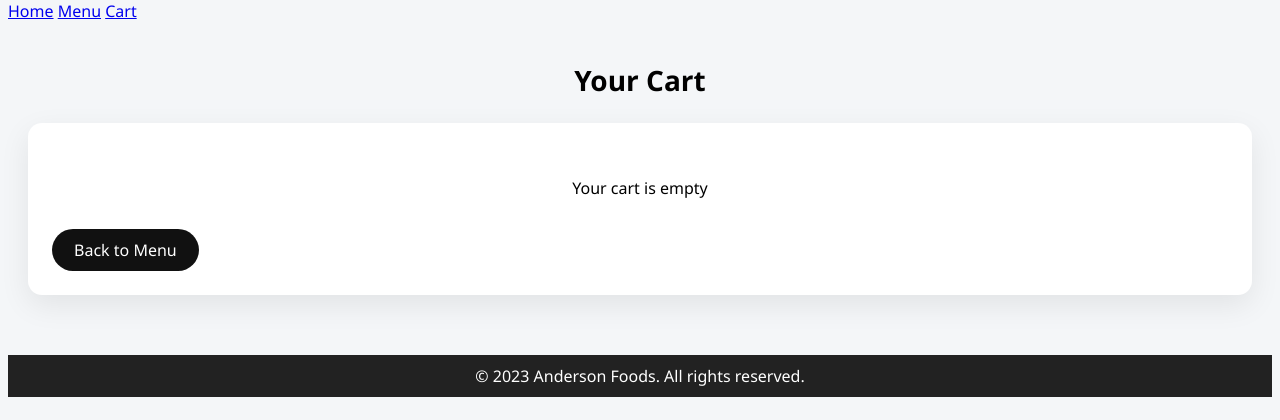
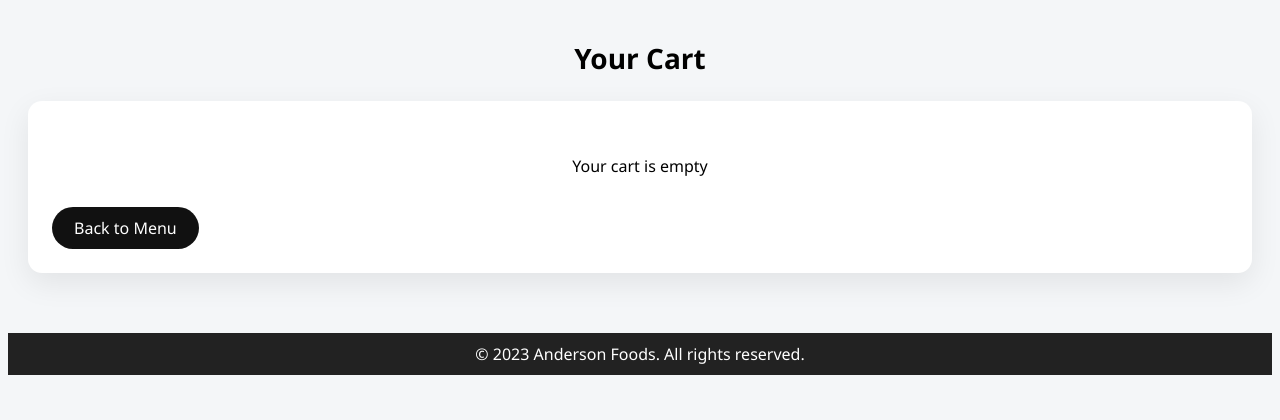
Before and after one commit to anderson5677/restaurant_app, a Flask app: page /cart in a window 1280 px wide. Shown: the part 92-512 px from the top of the page. Run offline with Flask 3, Linux system fonts and the light colour scheme.

Commit message:
navbar adjust5

```diff
--- a/templates/base.html
+++ b/templates/base.html
@@ -33,22 +33,6 @@
     </ul>
   </div>
 </nav>
-
-<!-- Mobile Menu -->
-<div class="mobile-nav" id="mobileNav">
-  <a href="/">Home</a>
-  <a href="/menu">Menu</a>
-  <a href="/cart">
-    Cart
-    {% if count > 0 %}
-      <span class="badge">{{ count }}</span>
-    {% endif %}
-  </a>
-</div>
-
-</div>
-</nav>
-
     <!-- PAGE CONTENT -->
     <main class="container">
         {% block content %}{% endblock %}
@@ -68,5 +52,22 @@
         }
     });
 </script>
+<script>
+  const menuBtn = document.querySelector('.menu-toggle');
+  const mobileNav = document.querySelector('.mobile-nav');
+
+  menuBtn.addEventListener('click', () => {
+    mobileNav.classList.toggle('active');
+    document.body.classList.toggle('menu-open');
+  });
+
+  // Close menu when link is clicked
+  document.querySelectorAll('.mobile-nav a').forEach(link => {
+    link.addEventListener('click', () => {
+      mobileNav.classList.remove('active');
+      document.body.classList.remove('menu-open');
+    });
+  });
+</script>
 </body>
 </html>
```
